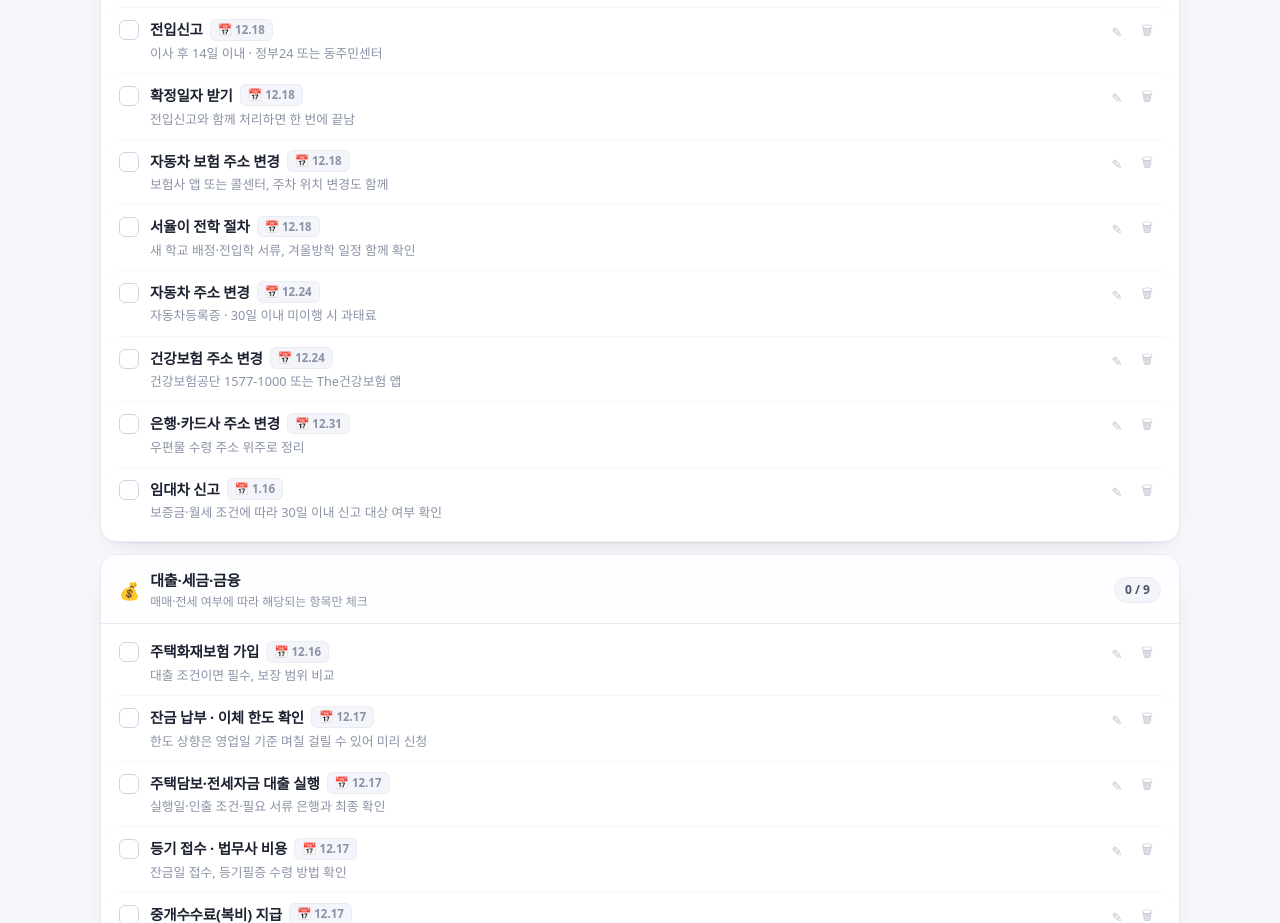
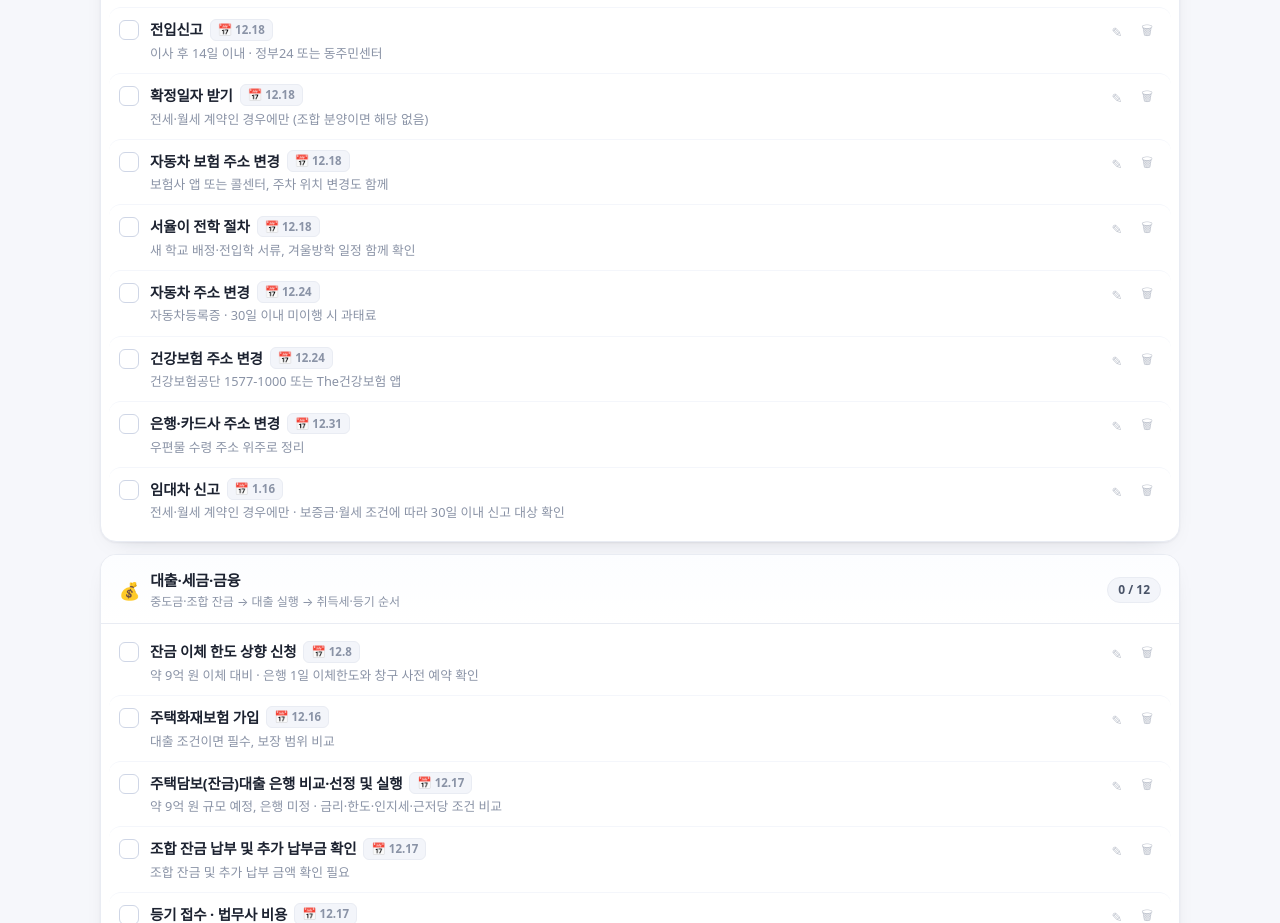
Before and after one commit to hongsy41-netizen/move_home, a plain HTML site: page index.html in a window 1280 px wide. Shown: the part 1877-2800 px from the top of the page. Drawn offline with Linux system fonts and the light colour scheme.

Commit message:
대출·세금 항목 구체화: 중도금 이자·완납증명서, 조합 잔금, 잔금대출 약 9억

```diff
--- a/index.html
+++ b/index.html
@@ -411,7 +411,7 @@
   const CATS = [
     { id:"vendor",  icon:"🔧", name:"업체·시공·설치", hint:"업체 통해 예약·진행한 항목과 추가 시공" },
     { id:"admin",   icon:"📄", name:"행정·서류",       hint:"이사 후 14일·30일·60일 기한을 놓치지 않게" },
-    { id:"finance", icon:"💰", name:"대출·세금·금융",  hint:"매매·전세 여부에 따라 해당되는 항목만 체크" },
+    { id:"finance", icon:"💰", name:"대출·세금·금융",  hint:"중도금·조합 잔금 → 대출 실행 → 취득세·등기 순서" },
     { id:"buy",     icon:"🛒", name:"살 것들·가전·가구", hint:"필요한 것만 추가하고 예산을 함께 적어두기" },
     { id:"day",     icon:"📦", name:"이사 당일·직전",  hint:"전날·당일 아침에 한 번에 훑어보기" }
   ];
@@ -437,8 +437,8 @@
 
       /* 행정·서류 */
       d("admin","전입신고","이사 후 14일 이내 · 정부24 또는 동주민센터",0,"2026-12-18"),
-      d("admin","확정일자 받기","전입신고와 함께 처리하면 한 번에 끝남",0,"2026-12-18"),
-      d("admin","임대차 신고","보증금·월세 조건에 따라 30일 이내 신고 대상 여부 확인",0,"2027-01-16"),
+      d("admin","확정일자 받기","전세·월세 계약인 경우에만 (조합 분양이면 해당 없음)",0,"2026-12-18"),
+      d("admin","임대차 신고","전세·월세 계약인 경우에만 · 보증금·월세 조건에 따라 30일 이내 신고 대상 확인",0,"2027-01-16"),
       d("admin","우편물 주소 이전","인터넷우체국 주소이전서비스 신청 (약 7일 소요)",0,"2026-12-10"),
       d("admin","구 집 관리비 정산","이사 당일 검침 후 관리사무소 정산",0,"2026-12-17"),
       d("admin","도시가스 해지·승계","구 집 해지 / 새 집 승계 신청, 전출·전입 검침일 확인",0,"2026-12-15"),
@@ -453,12 +453,15 @@
       d("admin","새 집 주차 등록","관리사무소에 차량 등록·주차 스티커 신청",0,"2026-12-17"),
 
       /* 대출·세금·금융 */
-      d("finance","잔금 납부 · 이체 한도 확인","한도 상향은 영업일 기준 며칠 걸릴 수 있어 미리 신청",0,"2026-12-17"),
-      d("finance","주택담보·전세자금 대출 실행","실행일·인출 조건·필요 서류 은행과 최종 확인",0,"2026-12-17"),
-      d("finance","취득세·지방교육세 신고·납부","취득일부터 60일 이내 · 위택스 또는 구청",0,"2027-02-15"),
+      d("finance","잔금 이체 한도 상향 신청","약 9억 원 이체 대비 · 은행 1일 이체한도와 창구 사전 예약 확인",0,"2026-12-08"),
+      d("finance","중도금 이자 상환","새마을금고 상도중앙본점 (금액 체크 필요)",0,""),
+      d("finance","중도금 완납 증명서 발급","새마을금고 상도중앙본점 중도금·이자 상환 후 수령",0,""),
+      d("finance","주택담보(잔금)대출 은행 비교·선정 및 실행","약 9억 원 규모 예정, 은행 미정 · 금리·한도·인지세·근저당 조건 비교",0,"2026-12-17"),
+      d("finance","조합 잔금 납부 및 추가 납부금 확인","조합 잔금 및 추가 납부 금액 확인 필요",0,"2026-12-17"),
+      d("finance","취득세·지방교육세 신고·납부","취득일부터 60일 이내 · 위택스 또는 구청, 조합 분양 취득가액 기준",0,"2027-02-15"),
       d("finance","등기 접수 · 법무사 비용","잔금일 접수, 등기필증 수령 방법 확인",0,"2026-12-17"),
-      d("finance","중개수수료(복비) 지급","요율표로 금액 미리 계산해 두기",0,"2026-12-17"),
-      d("finance","장기수선충당금 정산","매도인·매수인 정산 금액 관리사무소에서 확인",0,"2026-12-17"),
+      d("finance","중개수수료(복비) 지급","부동산 중개로 계약한 경우에만 해당 (조합 분양이면 없음)",0,""),
+      d("finance","장기수선충당금 정산","조합 정산 내역과 입주 시 부과분 확인",0,"2026-12-17"),
       d("finance","관리비 예치금·선수관리비","입주 시 납부 항목과 금액 확인",0,"2026-12-17"),
       d("finance","근저당 설정 확인","대출 실행 후 등기부에 설정 여부 확인",0,"2026-12-22"),
       d("finance","주택화재보험 가입","대출 조건이면 필수, 보장 범위 비교",0,"2026-12-16"),
```
Also changed, not shown: 1 other file.
